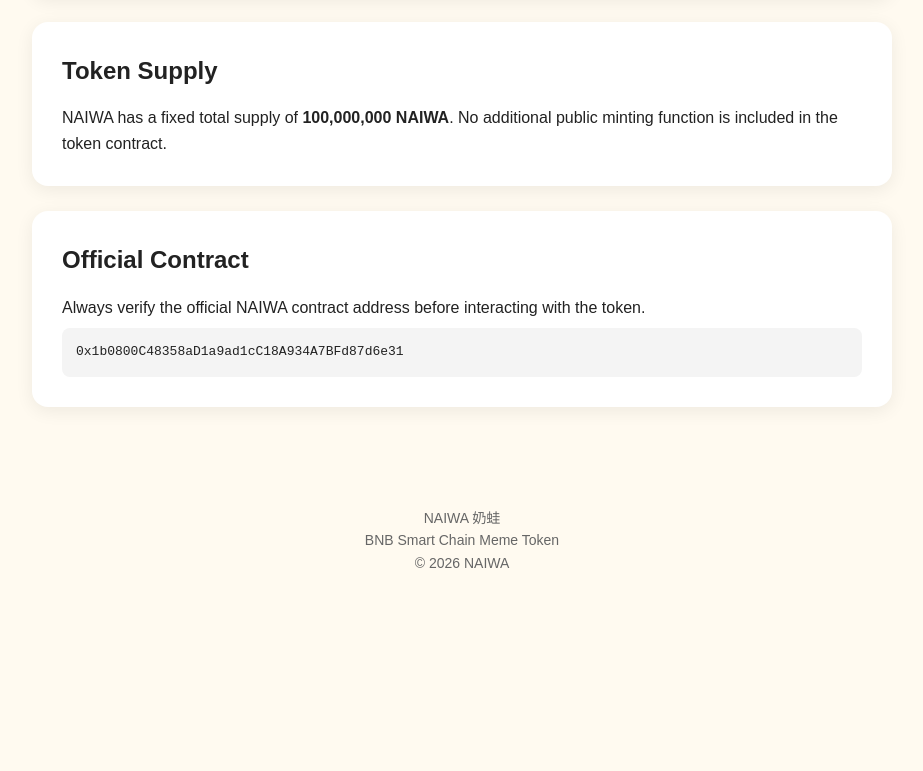
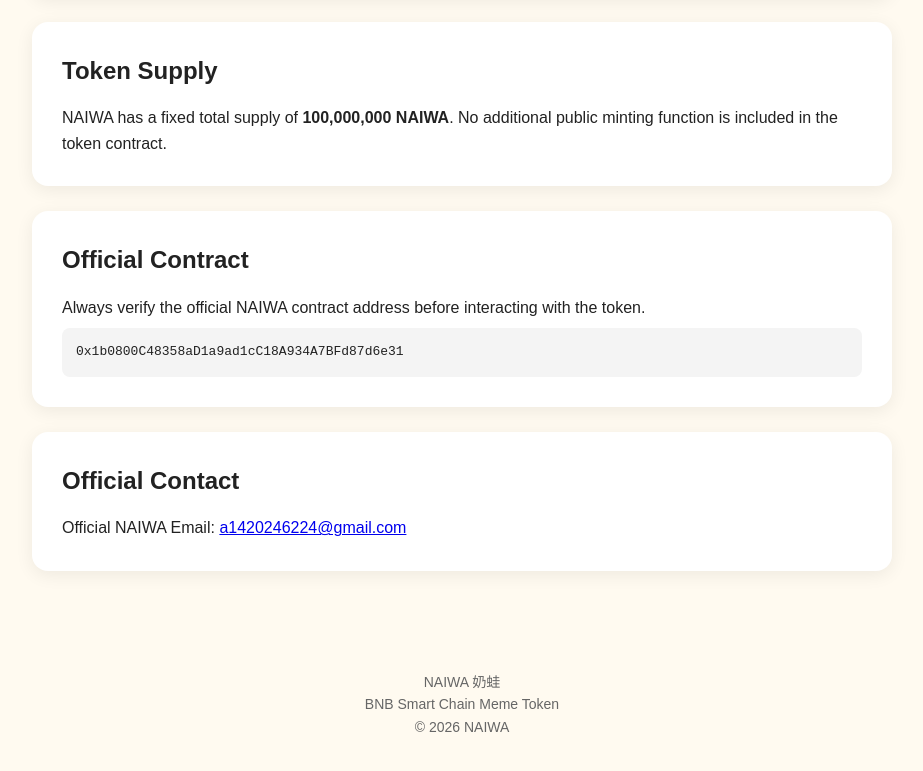
Before and after one commit to itu1746/naiwa, a plain HTML site: page index.html in a window 1280 px wide. Shown: the part 1185-1956 px from the top of the page, without its empty margins (178-1101 px from the left). Before the commit the page ends 1804 px from the top, so only its background shows below. Drawn offline with Linux system fonts and the light colour scheme.

Commit message:
Update index.html

```diff
--- a/index.html
+++ b/index.html
@@ -172,7 +172,15 @@
       0x1b0800C48358aD1a9ad1cC18A934A7BFd87d6e31
     </div>
   </section>
-
+<section>
+  <h2>Official Contact</h2>
+  <p>
+    Official NAIWA Email:
+    <a href="mailto:a1420246224@gmail.com">
+      a1420246224@gmail.com
+    </a>
+  </p>
+</section>
 </main>
 
 <footer>
```
